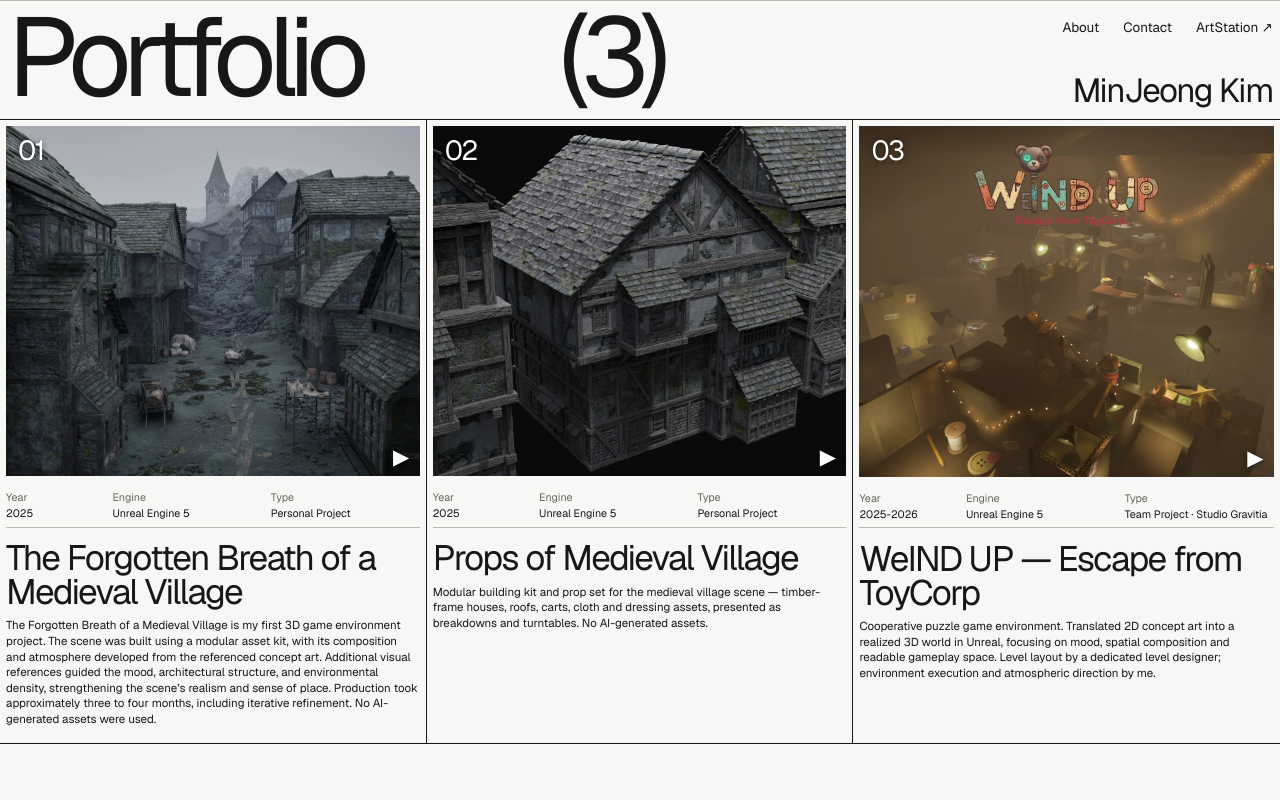
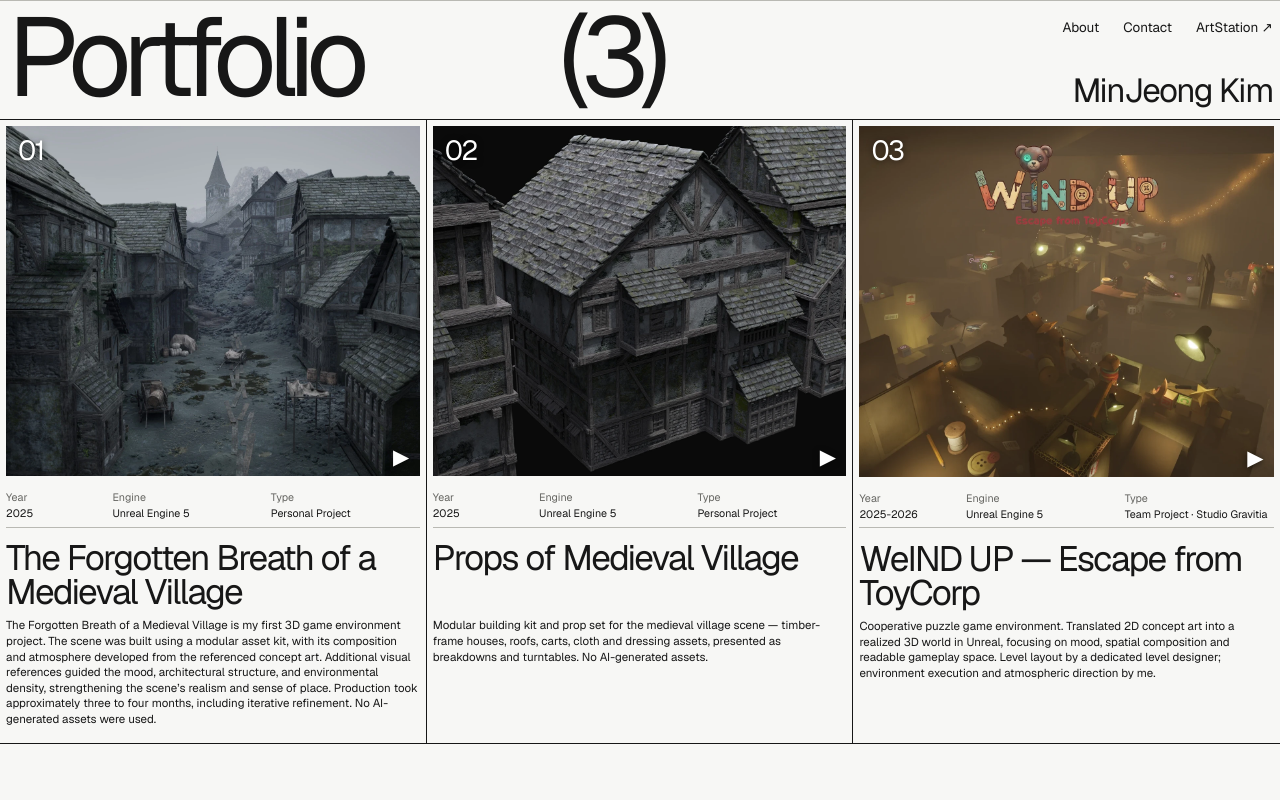
Before and after one commit to rohyunsang/kimminjeong-portfolio, a Next.js app: page / in a window 1280 px wide. Shown: the top 800 px of the page. Built offline with nearby package versions, Linux system fonts and the light colour scheme.

Commit message:
Align portfolio card descriptions

```diff
--- a/src/app/globals.css
+++ b/src/app/globals.css
@@ -185,6 +185,7 @@ a {
 }
 
 .work-title {
+  min-height: 1.92em;
   margin-top: 0.85rem;
   font-size: clamp(1.75rem, 2.75vw, 3rem);
   font-weight: 400;
@@ -731,6 +732,10 @@ a {
     min-height: 0;
   }
 
+  .work-title {
+    min-height: 0;
+  }
+
   .info-grid,
   .contact-grid {
     grid-template-columns: 1fr;
```
